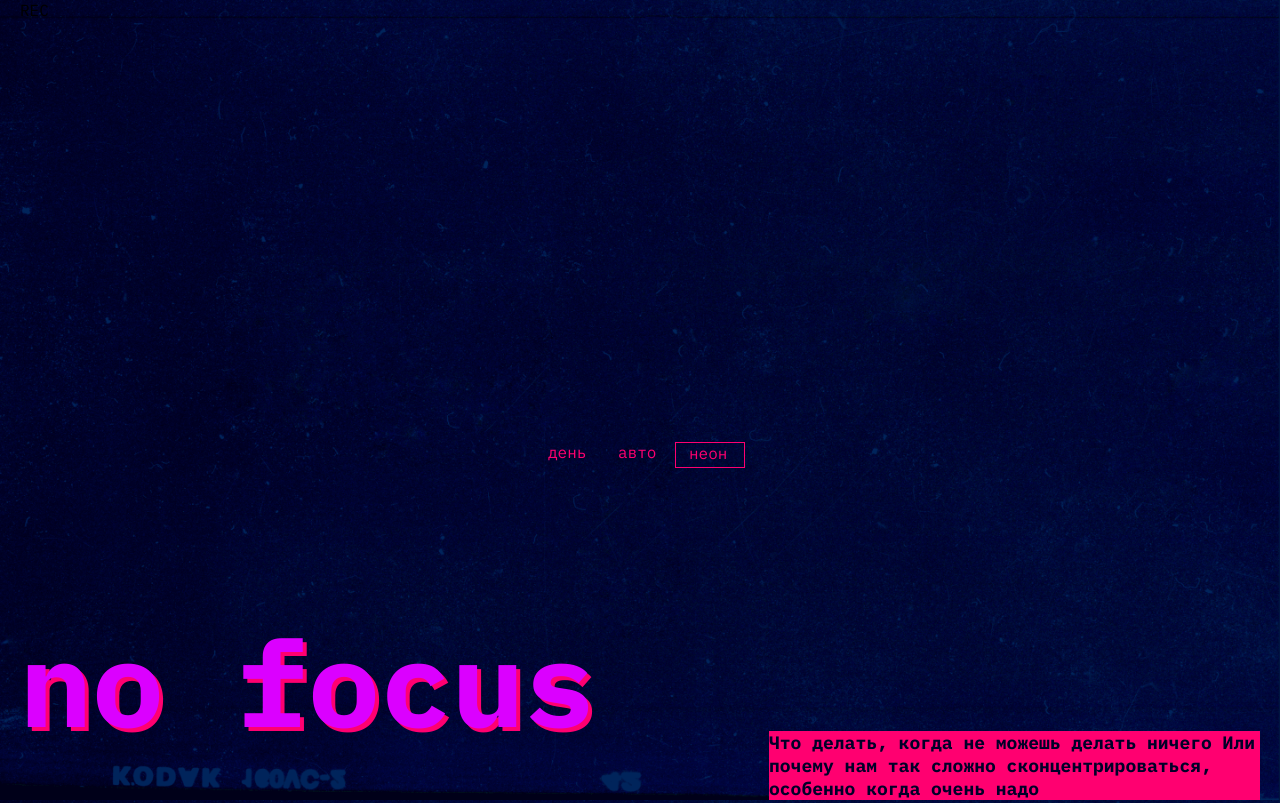
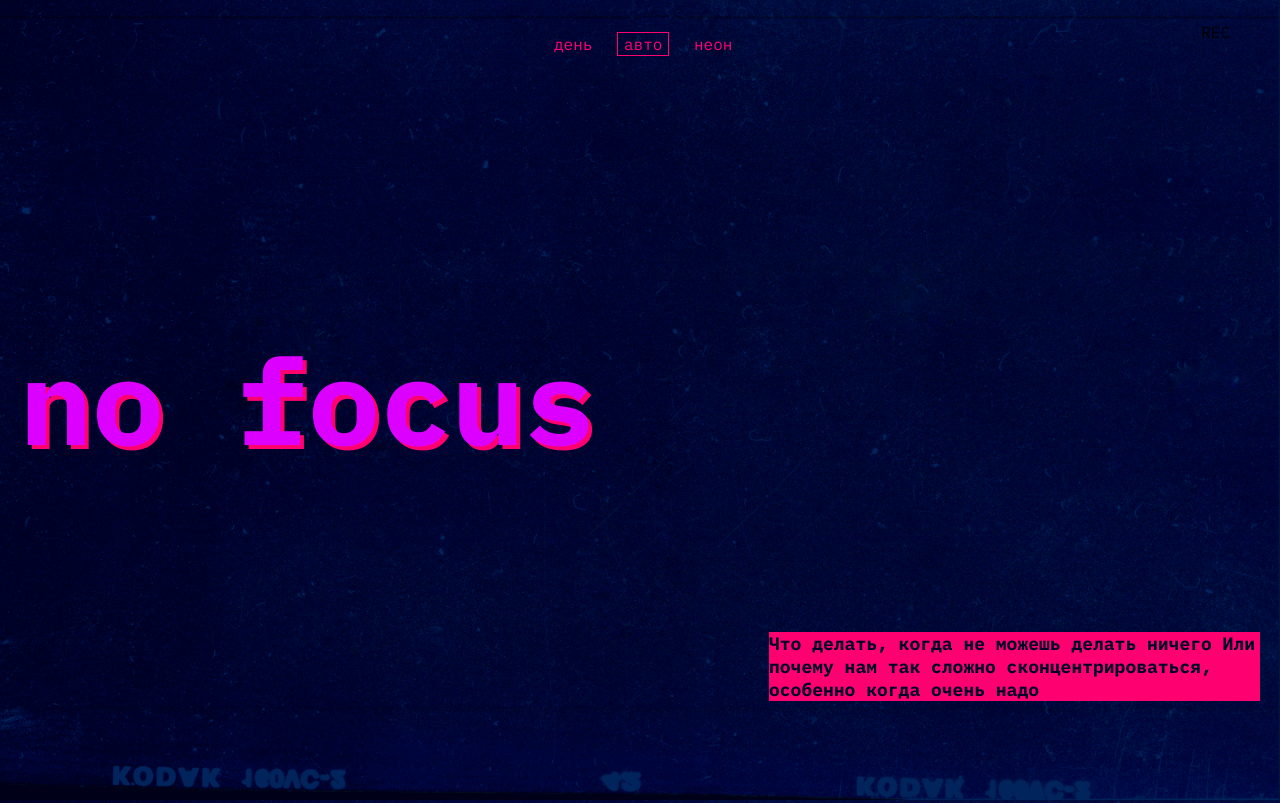
Before and after one commit to DmitrySkorr/slozhno-sosredotochitsya, a plain HTML site: page index.html in a window 1280 px wide. Shown: the top 803 px of the page. Drawn offline with Linux system fonts and the light colour scheme.

Commit message:
Update style.css

```diff
--- a/styles/style.css
+++ b/styles/style.css
@@ -1,22 +1,77 @@
-
 .header__theme-menu {
   justify-self: end;
   display: grid;
   margin-top: clamp(4.78125rem, -2.1963rem + 29.771vw, 12.09375rem);
 }
+.decorated-zone {
+  position: relative;
+}
+.decorated-zone::before {
+  content: '';
+  position: absolute;
+  display: flex;
+  width: 25px;
+  height: 25px;
+  border-bottom: 1px solid var(--section_h2-color);
+  border-left: 1px solid var(--section_h2-color);
+  top: 95vh;
+}
+.round {
+  display: flex;
+  position: absolute;
+  width: 9px;
+  height: 9px;
+  background-color: var(--rec-color);
+  border-radius: 50%;
+  fill: var(--rec-color);
+  filter: drop-shadow(0px 0px 4px var(--rec-color));
+  right: calc(0.5 * var(--page-padding));
+  top: calc(1.4 * var(--page-padding));
+}
+.rec {
+  font-family: var(--font-style);
+  font-weight: 400;
+  line-height: 25px;
+  color: var(--rec-color);
+  position: absolute;
+  top: var(--page-padding);
+  right: 30px;
+}
+.decorated-zone::after {
+  content: '';
+  position: absolute;
+  display: flex;
+  width: 25px;
+  height: 25px;
+  border-top: 1px solid var(--section_h2-color);
+  border-right: 1px solid var(--section_h2-color);
+  top: var(--page-padding);
+  right: 0vw;
+}
 .header__theme-menu-button {
   display: flex;
   background-color: transparent;
   border: none;
-  padding: 0px 13px;
+  margin: 13px;
   color: var(--accent-color);
 }
 .header__theme-menu-item {
   height: 26px;
   width: 70px;
 }
-.header__theme-menu-item:last-child {
-  border: 1px solid var(--accent-color);
+.header__theme-menu-button_active {
+  pointer-events: none;
+  outline: 1px solid #FF0070;
+
+}
+.header__theme-menu-button:hover {
+  outline: 1px solid rgba(255, 0, 112, 0.40);
+}
+.header__theme-menu-button:focus {
+  outline: none;
+}
+.header__theme-menu-button:focus-visible {
+  border-bottom: 1px solid var(--section_h2-color);
 }
 .page {
   padding-left: var(--page-padding);
@@ -28,6 +83,11 @@
   background-size: cover;
   /* сохраните в разметке и стилях класс page. На его основе работает скрипт. */
 }
+
+@media (width >= 768px) {
+  .page{
+  --page-padding:20px;
+  }}
 .header {
   display: grid;
   grid-template-columns: 1fr;
@@ -43,7 +103,7 @@
   font-size: clamp(7.25rem, 7.0115rem + 1.0178vw, 7.5rem);
   line-height: 82.5%;
   font-weight: 700;
-  text-shadow: 4px 4px 0 var(--accent-color);
+  text-shadow: 4px 4px 0 #FF0070;
   color: var(--H1-color);
 }
 .description_container {
@@ -98,7 +158,7 @@
   font-style: normal;
   font-weight: 700;
   line-height: 23.4px;
-  color: var(--accent-color);
+  color: var(--section_h2-color);
 }
 .section_h3-container {
   display: flex;
@@ -219,6 +279,6 @@
   font-size: clamp(7.25rem, 7.0115rem + 1.0178vw, 7.5rem);
   line-height: 82.5%;
   font-weight: 700;
-  text-shadow: 4px 4px 0 var(--accent-color);
+  text-shadow: 4px 4px 0 #FF0070;
   color: var(--H1-color);
 }
```
